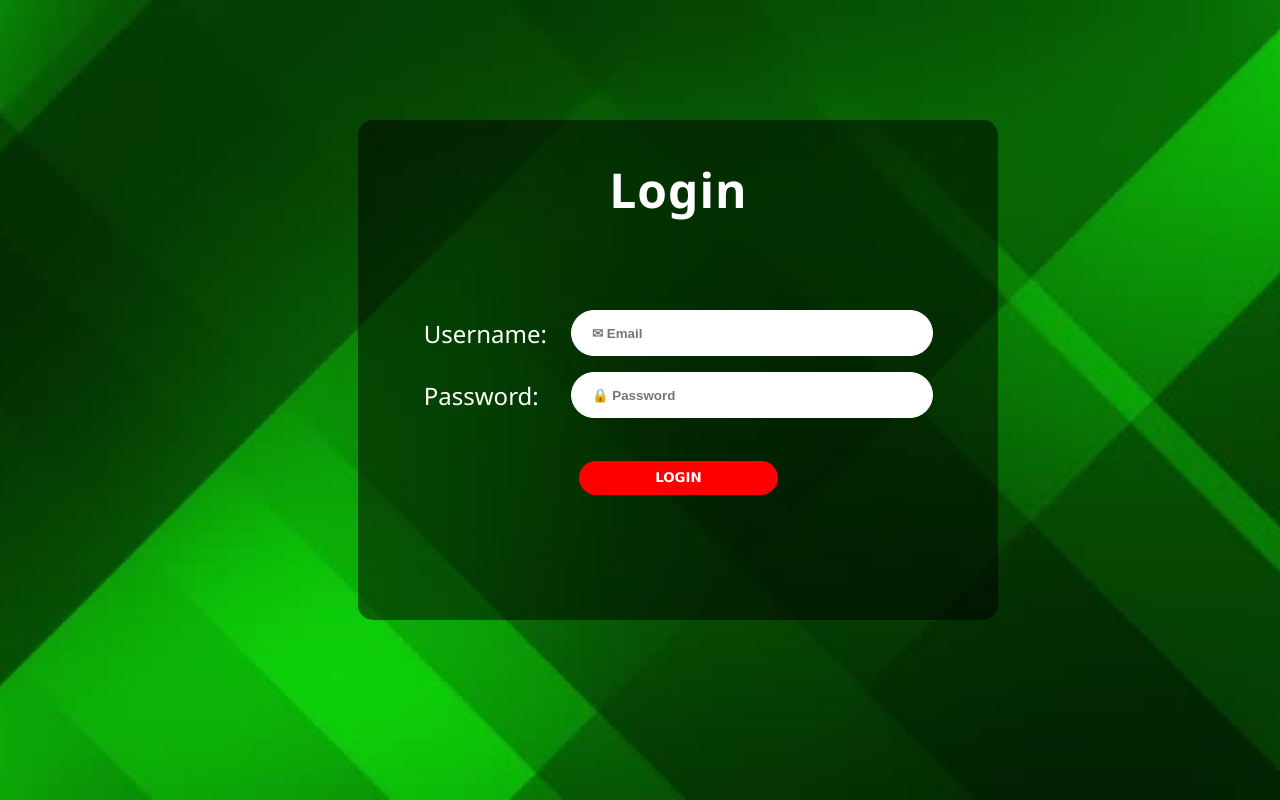
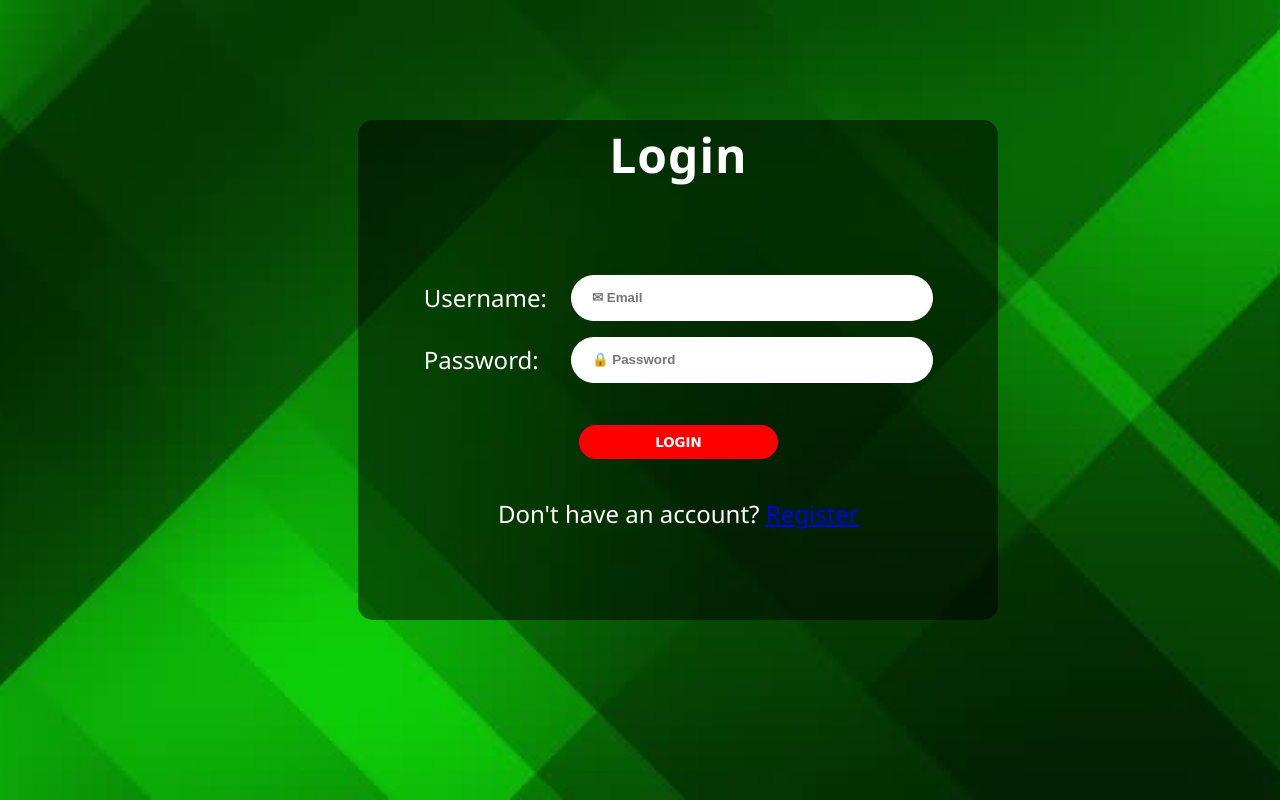
Before and after one commit to ashensilva12/SarpResQ, a React (Vite) app: page / in a window 1280 px wide. Built offline with nearby package versions, Linux system fonts and the light colour scheme.

Commit message:
Update Login.jsx

```diff
--- a/src/component/pages/Login.jsx
+++ b/src/component/pages/Login.jsx
@@ -23,6 +23,9 @@ function Login() {
                 <tr>
                     <td colSpan="2" ><button type="submit">LOGIN</button></td>
                 </tr>
+                <tr>
+                    <td colSpan="2" >Don't have an account? <a href="/register">Register</a></td>
+                </tr>
             </table>
         </form>
 
```
